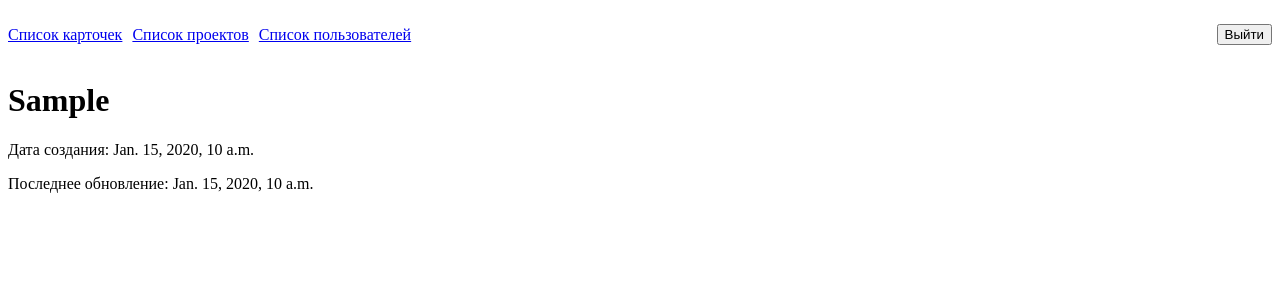
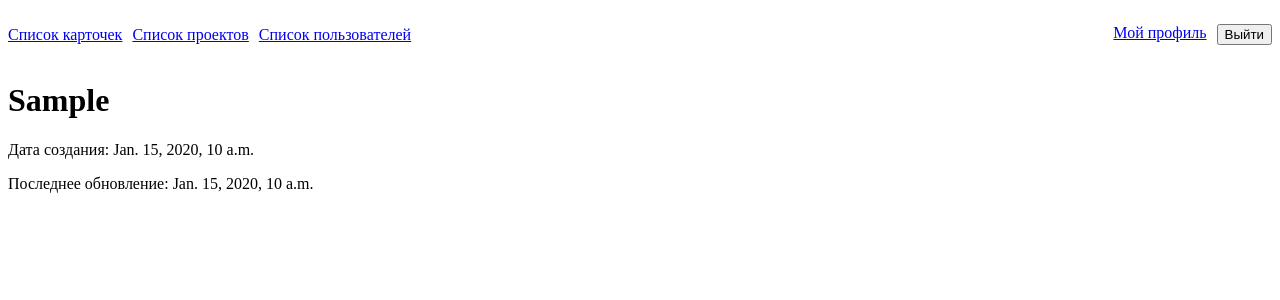
Before and after one commit to romanovsqd/devs-hub-python-django, a Django app: page /cards/1/ in a window 1280 px wide. Shown: the top 300 px of the page. Run offline with Django 5.2, Linux system fonts and the light colour scheme; a user stored in the database is signed in; tables that the repository leaves empty hold one stand-in row (values such as "Sample post").

Commit message:
feat(nav): add link to user's profile

```diff
--- a/templates/partials/header.html
+++ b/templates/partials/header.html
@@ -14,6 +14,7 @@
         <li><a href="{% url "users:register" %}">Регистрация</a></li>
         <li><a href="{% url "users:login" %}">Войти</a></li>
       {% else %}
+        <li><a href="{% url "users:user_detail" request.user.id %}">Мой профиль</a></li>
         <li>
           <form action="{% url "users:logout" %}" method="post">
             {% csrf_token %}
```
